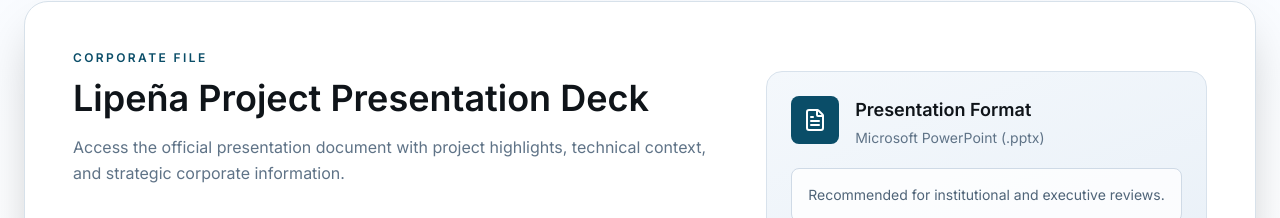
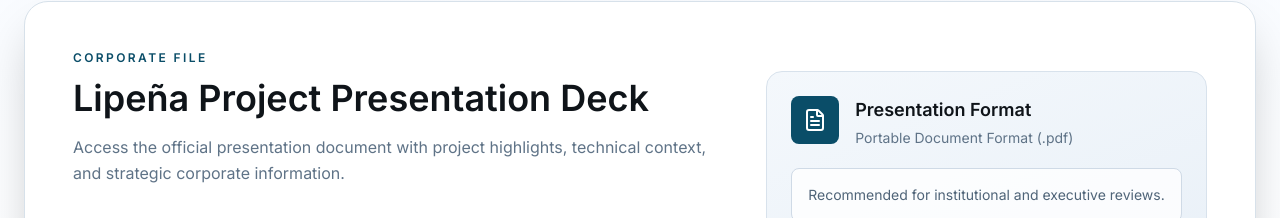
Before and after one commit to carlosM-toro-martinez/web-mining, a React (Vite) app: page /exploraciones-data-room in a window 1280 px wide. Shown: the part 2592-2810 px from the top of the page. Built offline with nearby package versions, Linux system fonts and the light colour scheme; no server answers.

Commit message:
fixed download of pdf

```diff
--- a/src/corporate-site/components/PresentationDocument.tsx
+++ b/src/corporate-site/components/PresentationDocument.tsx
@@ -1,5 +1,5 @@
 import { Download, ExternalLink, FileText } from "lucide-react";
-const presentationDeck = "/docs/Lipena_Presentation_PRELIMINAR.pdf";
+import presentationDeck from "@/assets/docs/Lipena_Presentation_PRELIMINAR.pdf";
 
 export default function PresentationDocument() {
   return (
@@ -47,7 +47,7 @@ export default function PresentationDocument() {
                 </div>
                 <div>
                   <h3 className="text-lg font-semibold text-[#0f1419]">Presentation Format</h3>
-                  <p className="mt-1 text-sm text-[#5f7387]">Microsoft PowerPoint (.pptx)</p>
+                  <p className="mt-1 text-sm text-[#5f7387]">Portable Document Format (.pdf)</p>
                 </div>
               </div>
               <div className="mt-5 rounded-xl border border-[#cfdae6] bg-white/80 p-4 text-sm text-[#4f6478]">
--- a/src/vite-env.d.ts
+++ b/src/vite-env.d.ts
@@ -5,3 +5,8 @@ declare module "*.pptx" {
   const src: string;
   export default src;
 }
+
+declare module "*.pdf" {
+  const src: string;
+  export default src;
+}
```
